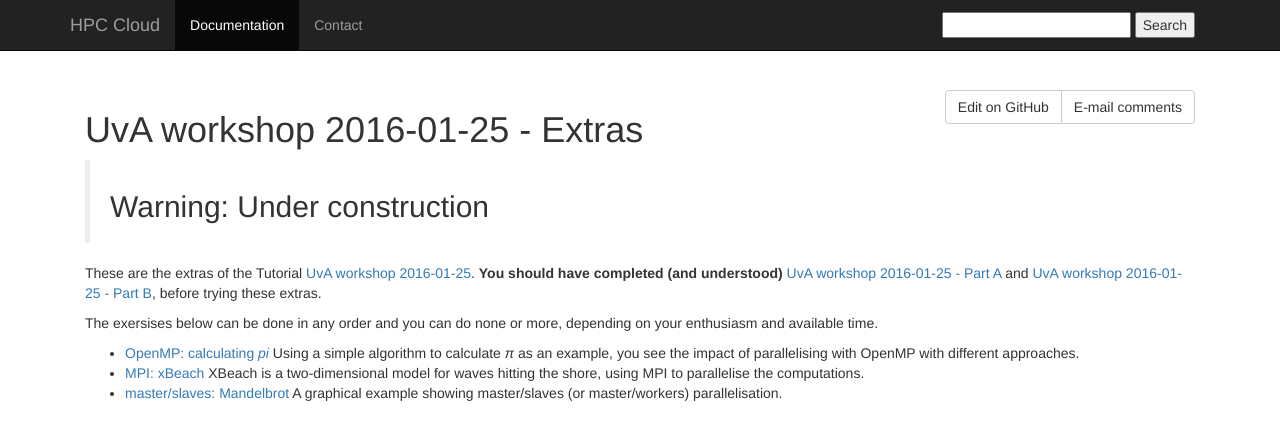
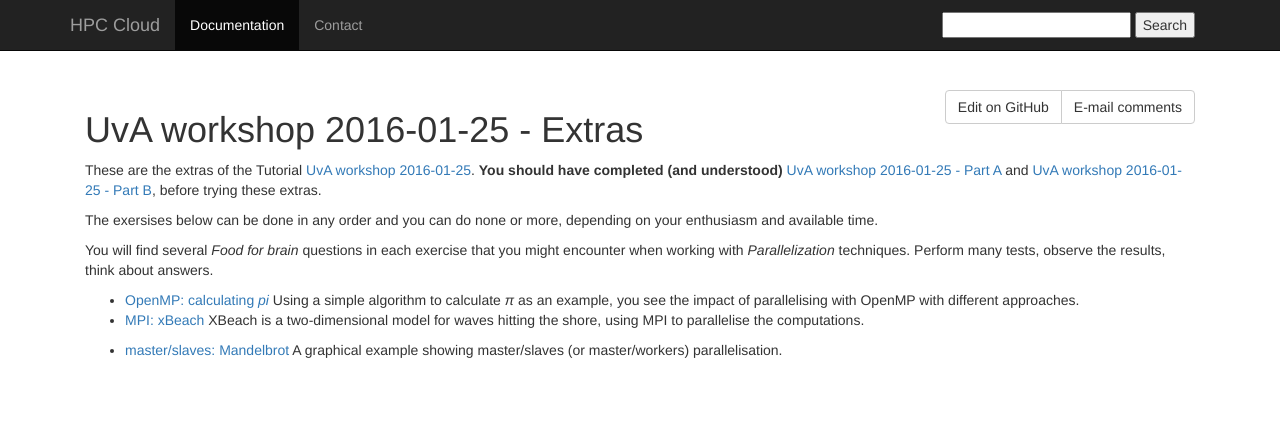
Before and after one commit to sara-nl/clouddocs, a Jekyll site: the page built from UvAworkshop-2016-01-25/UvAworkshop-2016-01-25-extras.markdown, in a window 1280 px wide. Shown: the top 440 px of the page. Built offline with Jekyll 4.4.1, drawn with Linux system fonts in a browser that asks for light colours; nearby versions of some CDN libraries.

Commit message:
Update UvAworkshop-2016-01-25-extras.markdown

```diff
--- a/UvAworkshop-2016-01-25/UvAworkshop-2016-01-25-extras.markdown
+++ b/UvAworkshop-2016-01-25/UvAworkshop-2016-01-25-extras.markdown
@@ -4,16 +4,17 @@ layout: default
 
 # UvA workshop 2016-01-25 - Extras
 
-> ## Warning: Under construction
-
 These are the extras of the Tutorial [UvA workshop 2016-01-25](UvAworkshop-2016-01-25).
 **You should have completed (and understood)** [UvA workshop 2016-01-25 - Part A](UvAworkshop-2016-01-25-partA) and [UvA workshop 2016-01-25 - Part B](UvAworkshop-2016-01-25-partB),  before trying these extras.
 
 The exersises below can be done in any order and you can do none or more, depending on your enthusiasm and available time.
 
+You will find several _Food for brain_ questions in each exercise that you might encounter when working with _Parallelization_ techniques. Perform many tests, observe the results, think about answers.
+
 * [OpenMP: calculating _pi_](UvAworkshop-2016-01-25-OpenMP)
   Using a simple algorithm to calculate _&pi;_ as an example, you see the impact of parallelising with OpenMP with different approaches.
 * [MPI: xBeach](UvAworkshop-2016-01-25-xBeach)
   XBeach is a two-dimensional model for waves hitting the shore, using MPI to parallelise the computations.
+
 * [master/slaves: Mandelbrot](UvAworkshop-2016-01-25-Mandelbrot)
   A graphical example showing master/slaves (or master/workers) parallelisation.
```
